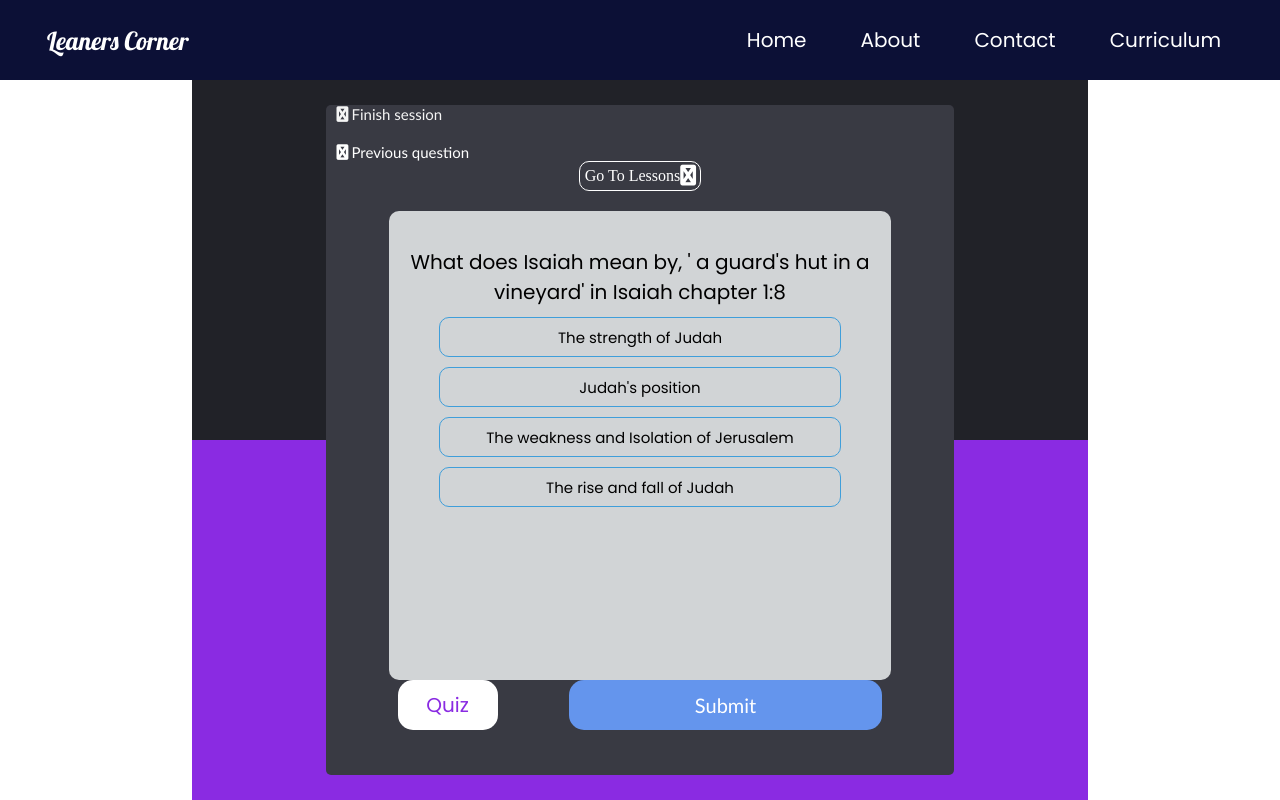
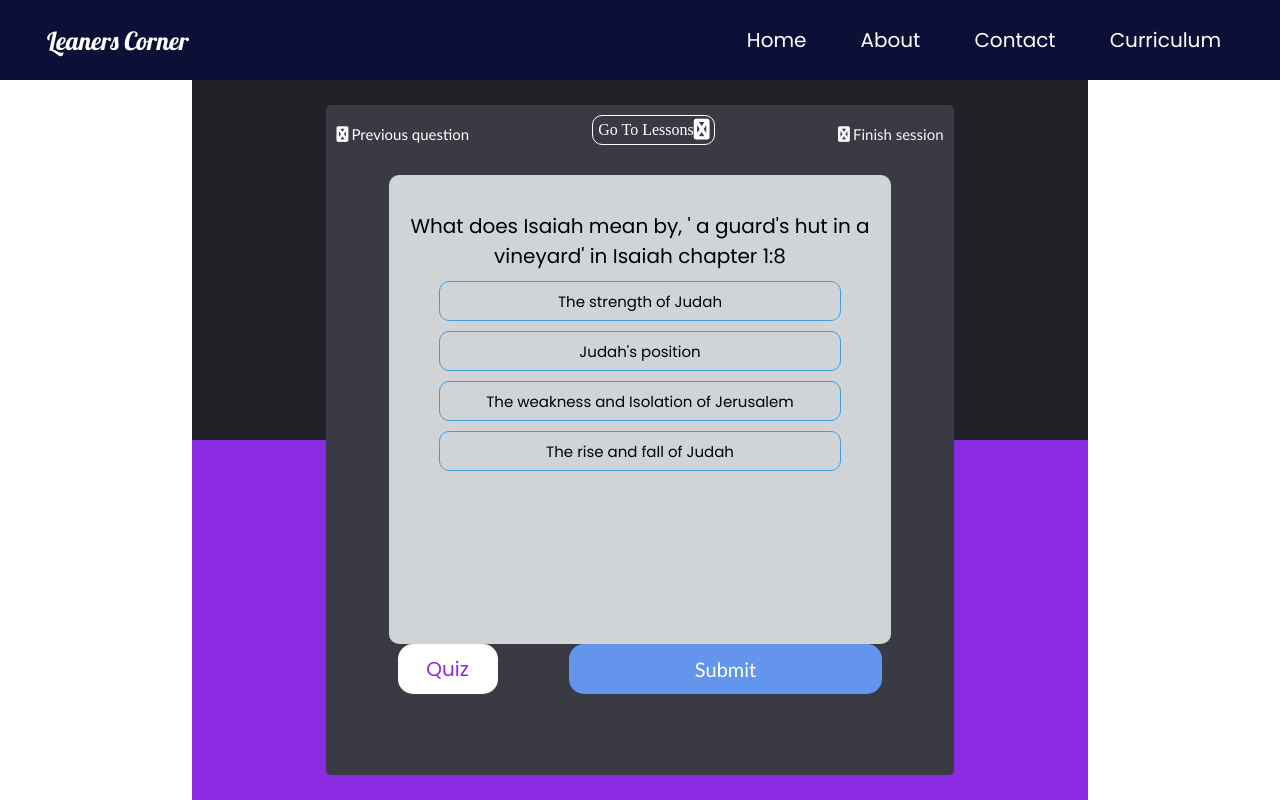
Before and after one commit to Mzota2/Leaners-corner, a React (Create React App) app: page /bkQuiz in a window 1280 px wide. Built offline with nearby package versions, Linux system fonts and the light colour scheme.

Commit message:
saving changes

```diff
--- a/src/about.css
+++ b/src/about.css
@@ -288,6 +288,10 @@ body{
     }
     .founder--ifo{
         font-size:14px;
+        width: 70%;
+    }
+    .founder--say{
+        font-size: 13px;
     }
 
 }
--- a/src/components/About.js
+++ b/src/components/About.js
@@ -6,7 +6,7 @@ import { NavLink } from "react-router-dom";
 
 export default function About(props){
     return(
-        <div>
+        <div className="ab--container">
             <div className="about--title--container">
                 <h3 className="about--title">Learn About Us</h3>
             </div>
--- a/src/components/Contact.js
+++ b/src/components/Contact.js
@@ -4,7 +4,7 @@ import assistImage from '../images/assist.jpg'
 
 export default function Contact(props){
     return(
-        <div>
+        <div className="ac--container">
             <div className="contact--title--container">
                 <h3 className="contact--title">Contact Us</h3>
 
--- a/src/contact.css
+++ b/src/contact.css
@@ -5,6 +5,12 @@
 }
 body{
     position: relative;
+}
+.ab--container{
+    overflow-x: hidden;
+}
+.ac--container{
+    overflow-x: hidden;
 }
 .contact--title--container{
     width: 220px;
--- a/src/home.css
+++ b/src/home.css
@@ -234,7 +234,12 @@
         width: 100%;
         font-size: 20px;
         text-align: center;
-        color:whitesmoke;
+        color:rgb(218, 218, 218);
+    }
+    .image--text> h4{
+        text-align: center;
+        font-size: 20px;
+        color:rgb(218, 218, 218);
     }
 
 }
--- a/src/index.css
+++ b/src/index.css
@@ -120,7 +120,6 @@ body{
     }
 
     .item--container{
-        margin-top: 10px;
         width: 100%;
         display: flex;
         flex-direction: column;
--- a/src/subjects/history.css
+++ b/src/subjects/history.css
@@ -8,6 +8,7 @@
     position: relative;
 }
 .hs--goto{
+
     width: fit-content;
     padding: 0 5px;
     height: 30px;
@@ -18,9 +19,10 @@
     align-items: center;
     justify-content: center;
     color: white;
-    margin: 0 auto;
+    margin: 10px auto;
 }
 .goto{
+
     text-decoration: none;
 }
 .hs--goto:hover{
--- a/src/subjects/quiz.css
+++ b/src/subjects/quiz.css
@@ -53,11 +53,12 @@ main{
     font-family: 'Poppins', sans-serif;
 }
 .previous{
+    float: left;
     margin-left: 10px;
     color: white;
     font-family: 'Gill Sans', 'Gill Sans MT', Calibri, 'Trebuchet MS', sans-serif;
     font-size: 15px;
-    margin-top: 20px;
+    margin-top: 10px;
 
 }
 .previous:hover, .finish:hover{
@@ -68,7 +69,9 @@ main{
     color: rgb(0, 166, 255);
 }
 .finish{
-    margin-left: 10px;
+    float: right;
+    margin-top: 10px;
+    margin-right: 10px;
     color: whitesmoke;
     font-family: 'Gill Sans', 'Gill Sans MT', Calibri, 'Trebuchet MS', sans-serif;
     font-size: 15px;
```
